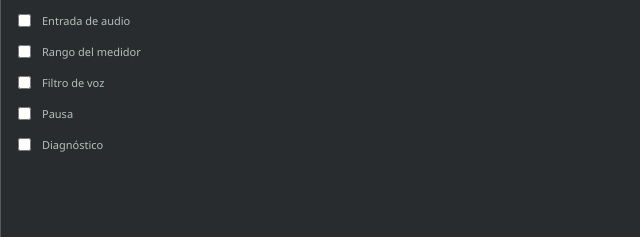
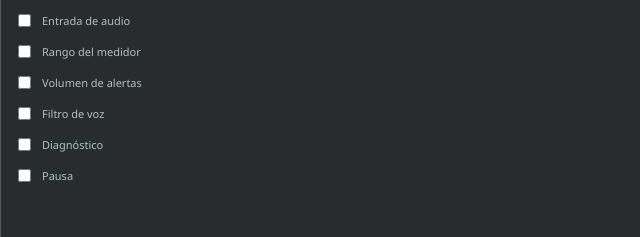
Before and after one commit to inakipinke/Room-Tone, an Electron app: page src/blocks-menu.html in a window 1280 px wide. Shown: the part 123-360 px from the top of the page, 0-640 px from the left. Drawn offline with Linux system fonts and the light colour scheme; no server answers.

Commit message:
Add alert volume visibility and publish v1.0.1

```diff
--- a/package.json
+++ b/package.json
@@ -1,6 +1,6 @@
 {
   "name": "mic-noise-widget",
-  "version": "1.0.0",
+  "version": "1.0.1",
   "private": true,
   "description": "Compact Windows desktop microphone level meter",
   "main": "src/main.cjs",
--- a/src/blocks-menu.html
+++ b/src/blocks-menu.html
@@ -15,9 +15,10 @@
     <label><input type="checkbox" data-visibility="peak"><span>Pico reciente</span></label>
     <label><input type="checkbox" data-visibility="device"><span>Entrada de audio</span></label>
     <label><input type="checkbox" data-visibility="range"><span>Rango del medidor</span></label>
+    <label><input type="checkbox" data-visibility="alertVolume"><span>Volumen de alertas</span></label>
     <label><input type="checkbox" data-visibility="filter"><span>Filtro de voz</span></label>
+    <label><input type="checkbox" data-visibility="diagnostics"><span>Diagnóstico</span></label>
     <label><input type="checkbox" data-visibility="pause"><span>Pausa</span></label>
-    <label><input type="checkbox" data-visibility="diagnostics"><span>Diagnóstico</span></label>
   </main>
   <script src="blocks-menu.js"></script>
 </body>
```
Also changed, not shown: 1 other file.
